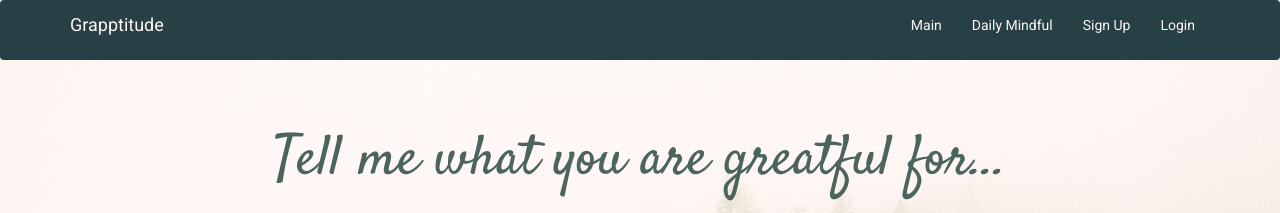
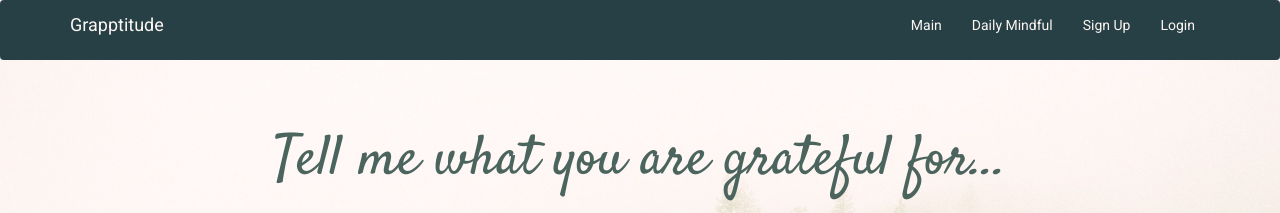
Before and after one commit to americanmouths/grapptitude, a React (Create React App) app in the folder client/: page /daily_great/new in a window 1280 px wide. Shown: the top 213 px of the page. Built offline with nearby package versions, Linux system fonts and the light colour scheme; no server answers; a web font is replaced by a local one.

Commit message:
fix mispelled grateful..

```diff
--- a/client/src/components/headers/Header.js
+++ b/client/src/components/headers/Header.js
@@ -7,7 +7,7 @@ const Header = () => {
 
   return (
     <HeaderStyle>
-      {loggedIn ? <h1>The community is greatful for...</h1> : <h1>What are you thankful for?</h1>}
+      {loggedIn ? <h1>The community is grateful for...</h1> : <h1>What are you thankful for?</h1>}
     </HeaderStyle>
     )
   }
--- a/client/src/components/headers/NewGreatHeader.js
+++ b/client/src/components/headers/NewGreatHeader.js
@@ -5,7 +5,7 @@ const NewGreatHeader = () => {
 
   return (
       <HeaderStyle>
-        <h1>Tell me what you are greatful for...</h1>
+        <h1>Tell me what you are grateful for...</h1>
       </HeaderStyle>
     )
   }
```
